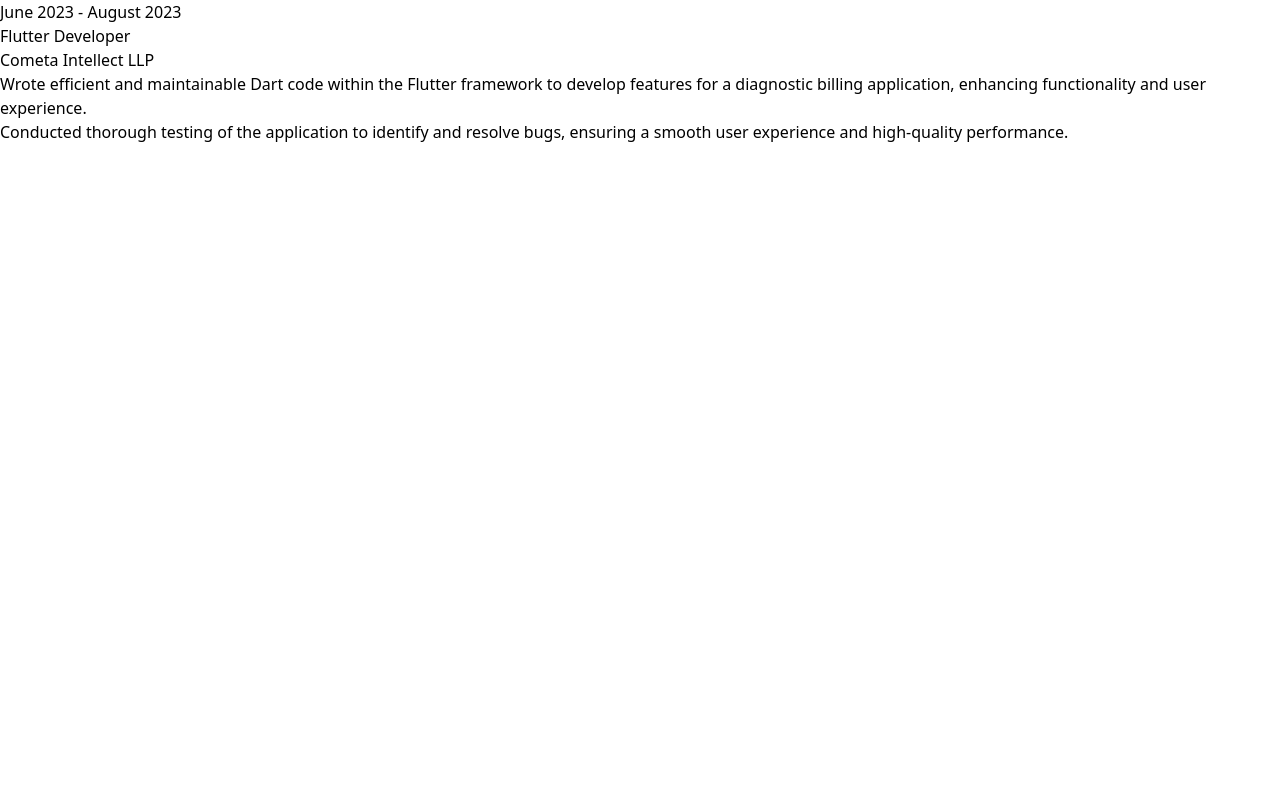
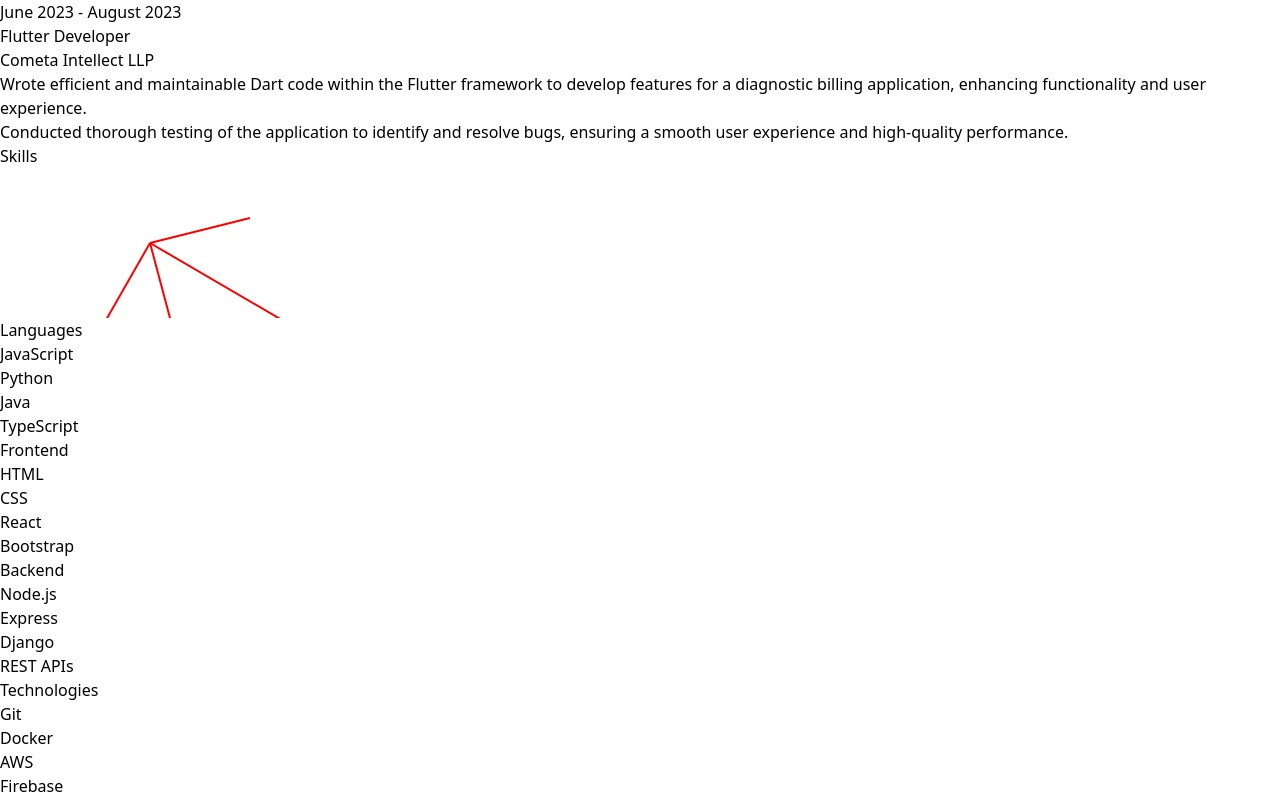
Before and after one commit to yash211/portfolio, a React (Vite) app: page / in a window 1280 px wide. Shown: the part 2290-3088 px from the top of the page. Before the commit the page ends 2434 px from the top, so only its background shows below. Built offline with nearby package versions, Linux system fonts and the light colour scheme.

Commit message:
added skills section

```diff
--- a/src/Experience.jsx
+++ b/src/Experience.jsx
@@ -70,7 +70,7 @@
     ];
 
     return (
-        <section className="flex items-center justify-center mt-10 text-white">
+        <section className="flex items-center justify-center mt-10 px-8 mx-8 text-white">
             <div className="container mx-auto px-4 flex flex-col lg:flex-col items-start lg:space-x-12 space-y-12 lg:space-y-0">
                 <div className="lg:w-full md-w-full sm-w-full h-full flex md:justify-center lg:justify-center sm-justify-center items-center">
                     <h2 className="text-3xl font-sans font-bold italic mb-3 relative">
@@ -79,22 +79,12 @@
                 </div>
                 <div className="lg:w-full space-y-8">
                     {jobs.map((job, index) => (
-                        <div key={index} className="flex gap-x-1 pb-8 w-full">
-                            <div className="lg:w-1/7 md-w-full sm-w-full text-left py-">
-                                <span className="text-xs font-bold text-neutral-900">{job.duration}</span>
+                        <div key={index} className="flex gap-x-2 pb-8 w-full">
+                            <div className="lg:w-1/6 md-w-1/5 sm-w-1/2 text-left">
+                                {/* <span className="text-lg font-bold bg-red-100 text-black p-1 rounded">{job.duration}</span> */}
+                                <span className="text-lg font-bold text-blue-400 p-1 rounded">{job.duration}</span>
                             </div>
-
-
-                            <div className="relative px after:absolute after:top-7 after:bottom-0 after:start-3.5 after:w-px after:bg-gray-200">
-                                <div className="relative z-10 size-7 flex justify-center items-center">
-                                    <div className="size-2 rounded-full bg-gray-400"></div>
-                                </div>
-                            </div>
-
-
-
-
-                            <div className="lg:w-3/4 md-w-1/2 sm:w-full pl-4">
+                            <div className="px-5 lg:w-full md-w-1/2 sm:w-full">
                                 <div className="flex justify-between items-center">
                                     <h3 className="flex gap-x-1.5 font-bold text-lg text-violet-800">
                                         {job.title}
@@ -103,11 +93,13 @@
                                 <h4 className="text-lg text-rose-900">{job.company}</h4>
                                 <ul className="mt-1 pt-2 text-sm text-gray-600 list-disc list-inside">
                                     {job.tasks.map((task, taskIndex) => (
-                                        <li className="text-md text-black" key={taskIndex}>{task}</li>
+                                        <li className="text-lg text-black font-semibold" key={taskIndex}>{task}</li>
                                     ))}
                                 </ul>
                             </div>
+
                         </div>
+
                     ))}
                 </div>
             </div>
--- a/src/Home.jsx
+++ b/src/Home.jsx
@@ -2,6 +2,7 @@
 import Education from "./Education"
 import Experience from "./Experience"
 import Navbar from "./Navbar"
+import Skills from "./Skills"
 
 function Home() {
     return (
@@ -11,6 +12,7 @@
                 <About />
                 <Education/>
                 <Experience/>
+                <Skills/>
             </div>
         </div>
     )
--- /dev/null
+++ b/src/Skills.jsx
@@ -0,0 +1,65 @@
+import React from 'react';
+
+const Skills = () => {
+  const skills = [
+    {
+      category: "Languages",
+      skills: ["JavaScript", "Python", "Java", "TypeScript"],
+      x: 250, y: 50,
+    },
+    {
+      category: "Frontend",
+      skills: ["HTML", "CSS", "React", "Bootstrap"],
+      x: 450, y: 250,
+    },
+    {
+      category: "Backend",
+      skills: ["Node.js", "Express", "Django", "REST APIs"],
+      x: 250, y: 450,
+    },
+    {
+      category: "Technologies",
+      skills: ["Git", "Docker", "AWS", "Firebase"],
+      x: 50, y: 250,
+    },
+  ];
+
+  return (
+    <div className="relative flex items-center justify-center h-screen bg-gray-100">
+      {/* Central Skills Hub */}
+      <div className="w-32 h-32 bg-red-500 text-white font-bold flex items-center justify-center rounded-full shadow-lg z-10">
+        Skills
+      </div>
+
+      {/* SVG Canvas for connecting lines */}
+      <svg className="absolute top-0 left-0 w-full h-full">
+        {skills.map((category, index) => (
+          <line
+            key={index}
+            x1="50%" y1="50%"
+            x2={`${category.x}px`} y2={`${category.y}px`}
+            stroke="red" strokeWidth="2"
+          />
+        ))}
+      </svg>
+
+      {/* Skill Category Cards */}
+      {skills.map((category, index) => (
+        <div
+          key={index}
+          className="absolute bg-white p-4 rounded-lg shadow-md text-center"
+          style={{ left: category.x, top: category.y }}
+        >
+          <h3 className="text-red-500 font-semibold mb-2">{category.category}</h3>
+          <ul className="text-gray-600 text-sm space-y-1">
+            {category.skills.map((skill, skillIndex) => (
+              <li key={skillIndex}>{skill}</li>
+            ))}
+          </ul>
+        </div>
+      ))}
+    </div>
+  );
+};
+
+export default Skills;
```
